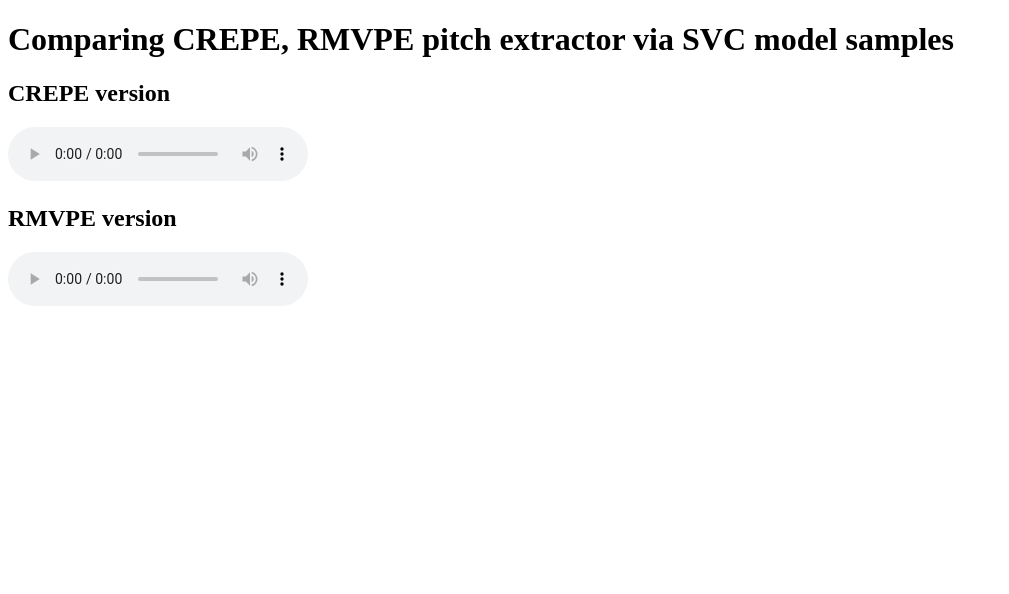
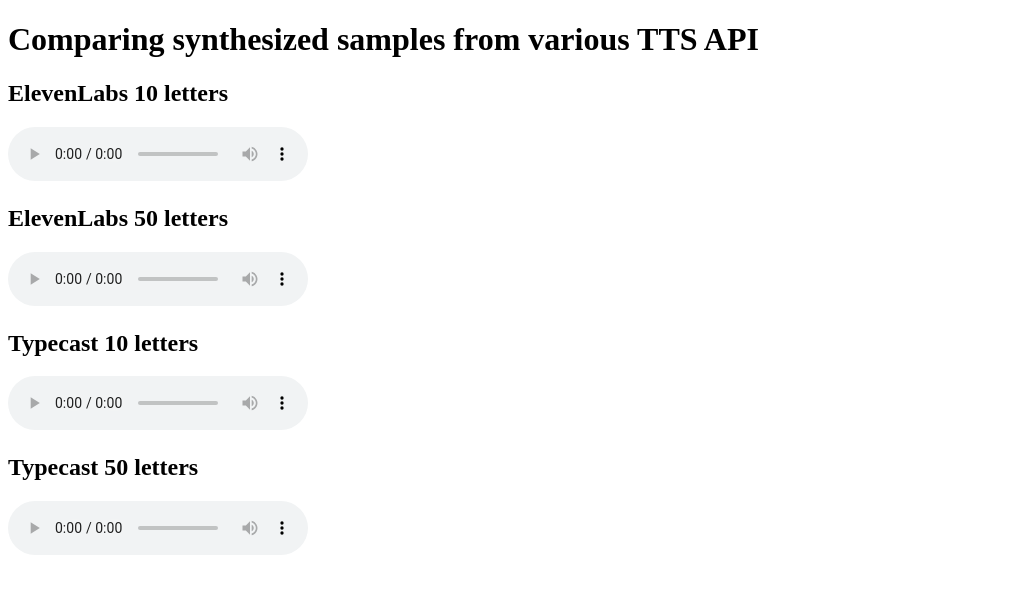
Before and after one commit to hylee-250/hylee-250.github.io, a plain HTML site: page index.html in a window 1280 px wide. Shown: the whole page, without its empty margins (0-1009 px from the left). Drawn offline with Linux system fonts and the light colour scheme.

Commit message:
TTS API samples

```diff
--- a/index.html
+++ b/index.html
@@ -1,23 +1,31 @@
 <!DOCTYPE html>
 <html lang="en">
 	<head>
-		<title>Welcome to hylee-250's Page</title>
+		<title>TTS API example samples page</title>
 		<meta charset="UTF-8">
 		<link rel="stylesheet" href="./css/styles.css />
 	</head>
 	<body>
 	<header class="welcome-header">
-		<h1 class="welcome-header__title">Comparing CREPE, RMVPE pitch extractor via SVC model samples</h1>
+		<h1 class="welcome-header__title">Comparing synthesized samples from various TTS API</h1>
 	</header>
 	<section class="hero">
 		<div class="hero-body" style="padding-bottom: 24px;">
-	<h2 class="crepe-title">CREPE version</h2>
+	<h2 class="eleven-10-title">ElevenLabs 10 letters</h2>
 	<audio controls>
-		<source src="./assets/pms_hypeboy_source_crepe.mp3">
+		<source src="./assets/eleven_10.wav">
 	</audio>
-	<h2 class="rmvpe-title">RMVPE version</h2>
+	<h2 class="eleven-50-title">ElevenLabs 50 letters</h2>
 	<audio controls>
-		<source src="./assets/pms_hypeboy_source.mp3">
+		<source src="./assets/eleven_50.wav">
+	</audio>
+	<h2 class="typecast-10-title">Typecast 10 letters</h2>
+	<audio controls>
+		<source src="./assets/typecast_10.wav">
+	</audio>
+	<h2 class="typecast-50-title">Typecast 50 letters</h2>
+	<audio controls>
+		<source src="./assets/typecast_50.wav">
 	</audio>
 	</body>
 </html>
```
